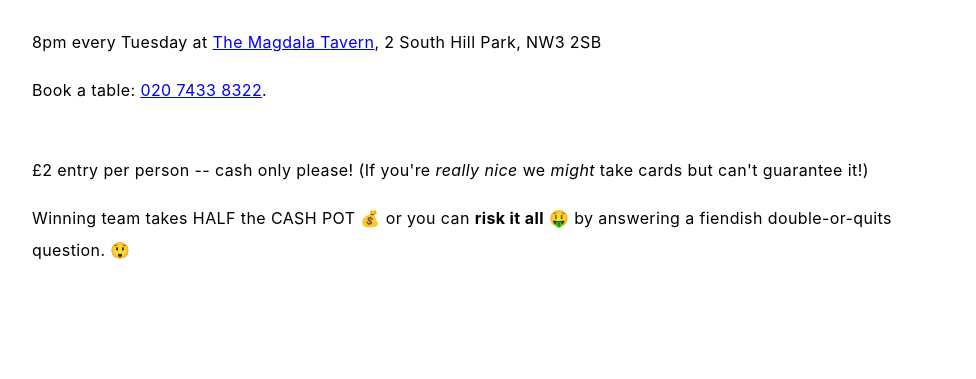
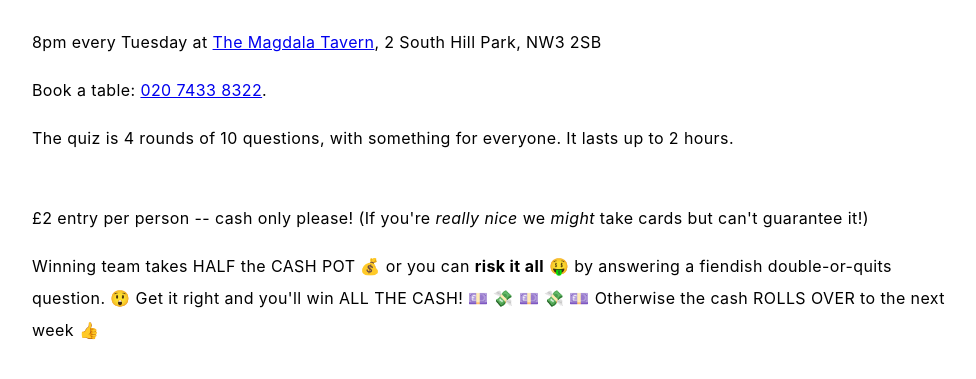
Before and after one commit to austinjp/boredgames-info.github.io, a plain HTML site: page index.html in a window 1280 px wide. Shown: the part 75-454 px from the top of the page, without its empty margins (144-1120 px from the left). Drawn offline with Linux system fonts and the light colour scheme.

Commit message:
Update index.html

```diff
--- a/index.html
+++ b/index.html
@@ -110,14 +110,16 @@ h1#site-title {
         <div class="col">
           <p>8pm every Tuesday at <a href="https://www.themagdala.co.uk">The Magdala Tavern</a>, 2 South Hill Park, NW3 2SB</p>
           <p>Book a table: <a href="tel:020 7433 8322">020 7433 8322</a>.</p>
+          <p>The quiz is 4 rounds of 10 questions, with something for everyone. It lasts up to 2 hours.</p>
         </div>
       </div>
       <div class="grid" style="margin-top: 1rem">
         <div class="col">
           <p>£2 entry per person -- cash only please! (If you're <em>really nice</em> we <em>might</em> take cards but can't guarantee it!)</p>
-          <p>Winning team takes HALF the CASH POT 💰 or you can <b>risk it all</b> 🤑 by answering a fiendish double-or-quits question. 😲</p>
+          <p>Winning team takes HALF the CASH POT 💰 or you can <b>risk it all</b> 🤑 by answering a fiendish double-or-quits question. 😲 Get it right and you'll win ALL THE CASH! 💷 💸 💷 💸 💷 Otherwise the cash ROLLS OVER to the next week 👍 </p>
         </div>
       </div>
+
       <footer id="nav-footer" class="page-footer"></footer>
     </div>
   </body>
```
